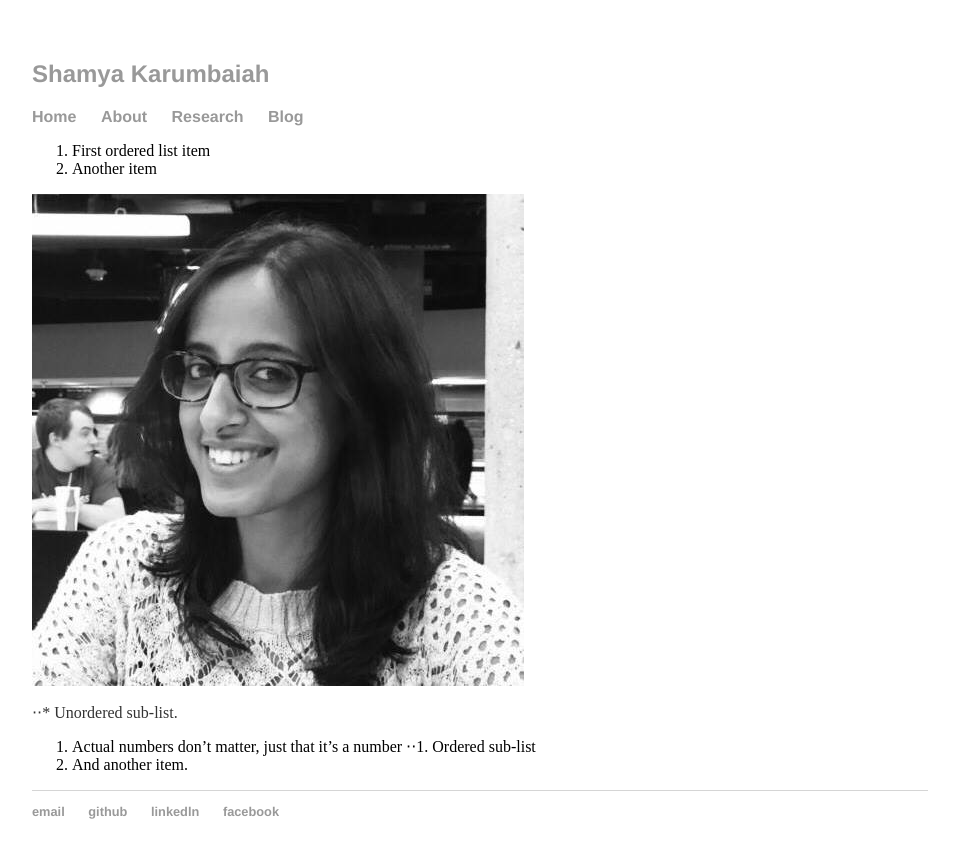
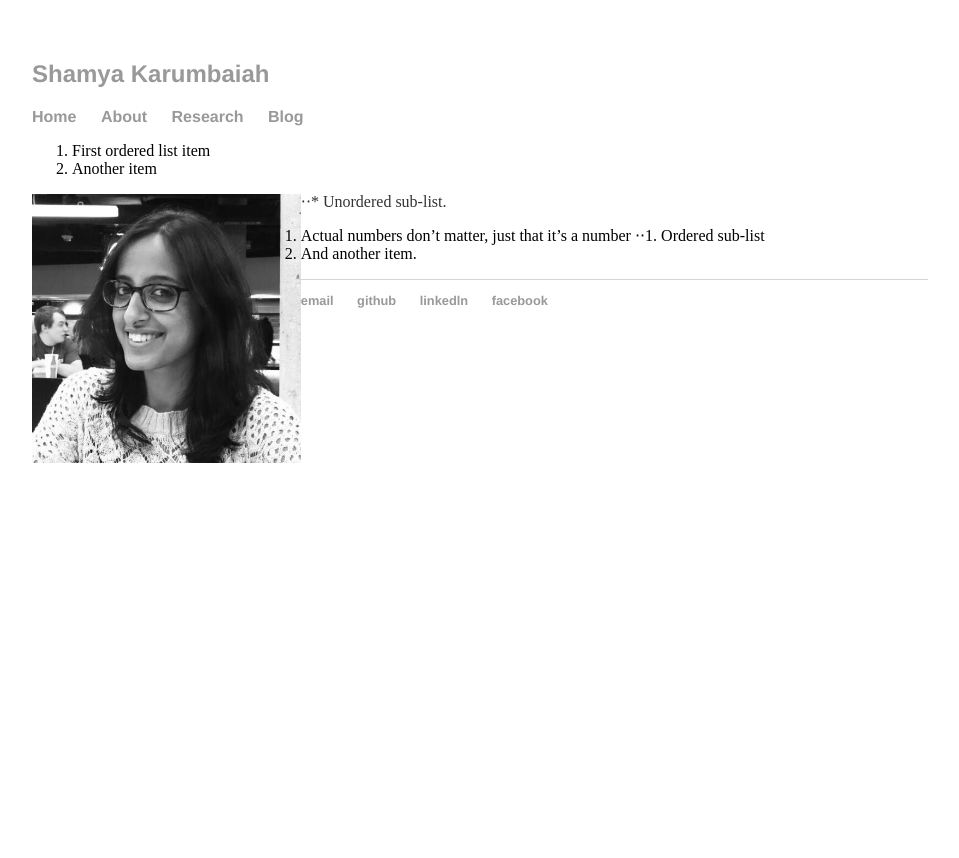
Before and after one commit to Shamya/shamyatest.github.io, a Jekyll site: the page built from about.md, in a window 1280 px wide. Shown: the top 858 px of the page, without its empty margins (160-1119 px from the left). Built offline with Jekyll 4.4.1, drawn with Linux system fonts in a browser that asks for light colours.

Commit message:
add image css

```diff
--- a/css/main.css
+++ b/css/main.css
@@ -49,3 +49,5 @@ ul.posts {
 ul.posts li {
     list-style: none;
 }
+
+img[alt=Shamya] { width: 30%; float: left }
```
